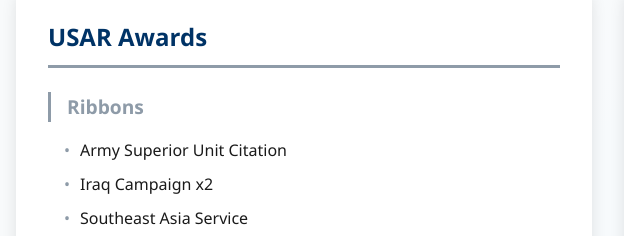
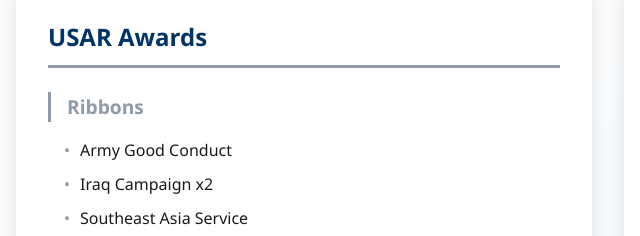
Before and after one commit to rast0fx/experience, a plain HTML site: page index.html in a window 1280 px wide. Shown: the part 2860-3096 px from the top of the page, 32-672 px from the left. Drawn offline with Linux system fonts and the light colour scheme.

Commit message:
Update index.html

```diff
--- a/index.html
+++ b/index.html
@@ -458,7 +458,7 @@
                         <div class="award-category">
                             <h4>Ribbons</h4>
                             <ul>
-                                <li>Army Superior Unit Citation</li>
+                                <li>Army Good Conduct</li>
                                 <li>Iraq Campaign x2</li>
                                 <li>Southeast Asia Service</li>
                                 <li>Antarctica Service</li>
```
